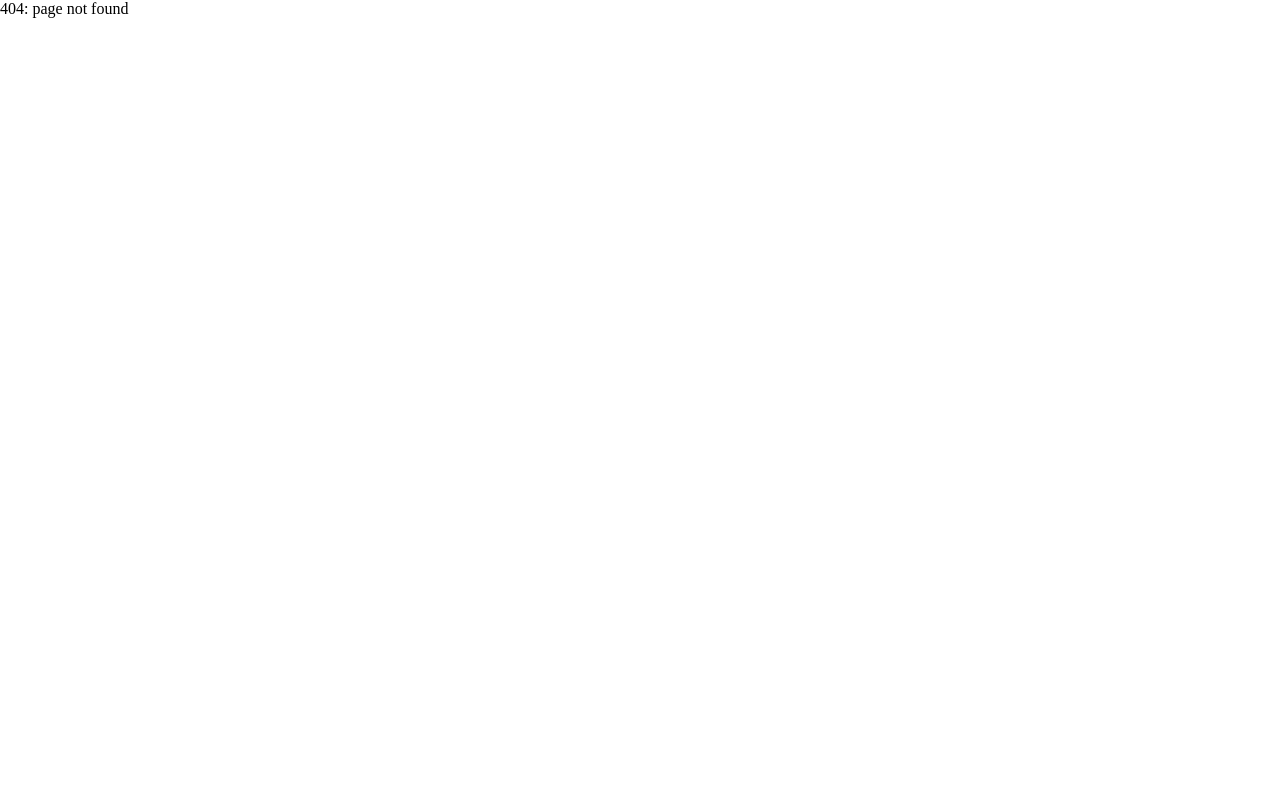
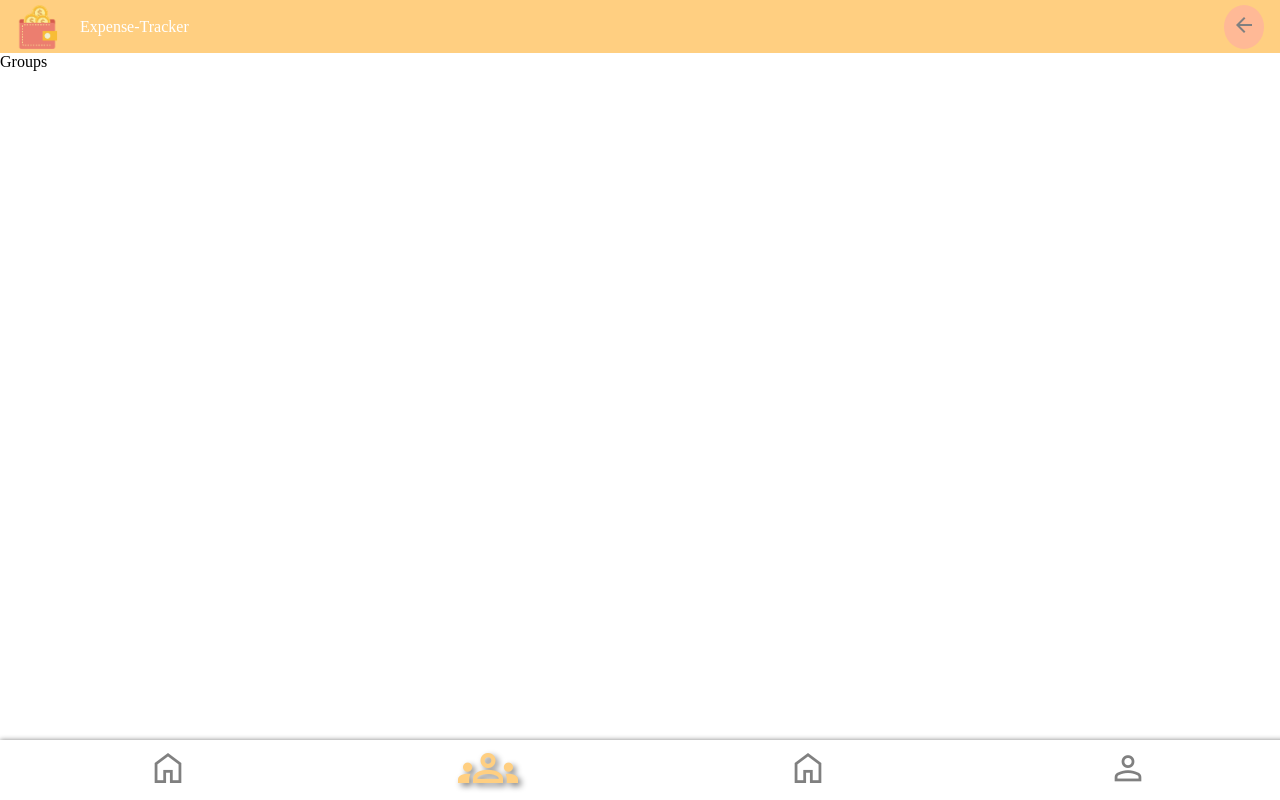
Before and after one commit to SubhamMandal/expense-tracker, a React (Vite) app: page /groups in a window 1280 px wide. Before the commit this address had no page. Built offline with nearby package versions, Linux system fonts and the light colour scheme; a web font is replaced by a local one.

Commit message:
footer button CSS

```diff
--- a/src/components/Layout.js
+++ b/src/components/Layout.js
@@ -1,7 +1,7 @@
 import React from 'react';
 import Logo from '../static/Images/logo.png';
 import classes from './Layout.module.css';
-import { Link, useNavigate } from 'react-router-dom';
+import { Link, NavLink, useNavigate } from 'react-router-dom';
 
 const Layout = ({ children, hasBack }) => {
     const navigate = useNavigate();
@@ -19,10 +19,18 @@ const Layout = ({ children, hasBack }) => {
             </Link>
             {children}
             <div className={classes.footer}>
-                <span className="material-symbols-outlined">home</span>
-                <span className="material-symbols-outlined">home</span>
-                <span className="material-symbols-outlined">home</span>
-                <span className="material-symbols-outlined">home</span>
+                <NavLink to='/home' className={({ isActive }) => isActive ? classes.active : ''}>
+                    <span className="material-symbols-outlined">home</span>
+                </NavLink>
+                <NavLink to='/groups' className={({ isActive }) => isActive ? classes.active : ''}>
+                    <span class="material-symbols-outlined">groups</span>
+                </NavLink>
+                <NavLink to='/home2' className={({ isActive }) => isActive ? classes.active : ''}>
+                    <span className="material-symbols-outlined">home</span>
+                </NavLink>
+                <NavLink to='/profile' className={({ isActive }) => isActive ? classes.active : ''}>
+                    <span class="material-symbols-outlined">person</span>
+                </NavLink>
             </div>
         </section>
     )
--- a/src/components/Layout.module.css
+++ b/src/components/Layout.module.css
@@ -6,7 +6,7 @@
 
 .back {
   color: gray;
-  padding: .5rem;
+  padding: 0.5rem;
   cursor: pointer;
   background-color: var(--color2);
   border-radius: 50%;
@@ -28,10 +28,18 @@
   width: 100vw;
   display: flex;
   justify-content: space-around;
-  padding: .5rem;
-  box-shadow: 0px 1px 5px gray inset;
+  padding: 0.5rem;
+  box-shadow: 0px 0px 5px gray;
 }
 
-.footer > span {
-    font-size: 2.5rem;
+.footer span {
+  font-size: 2.5rem;
+  color: gray;
+  transition: all .2s;
 }
+
+.active span{
+  transform: scale(1.5);
+  color: var(--color1);
+  filter: drop-shadow(2px 2px 2px gray);
+}
```
Also changed, not shown: App.js (+8 -0 lines).
